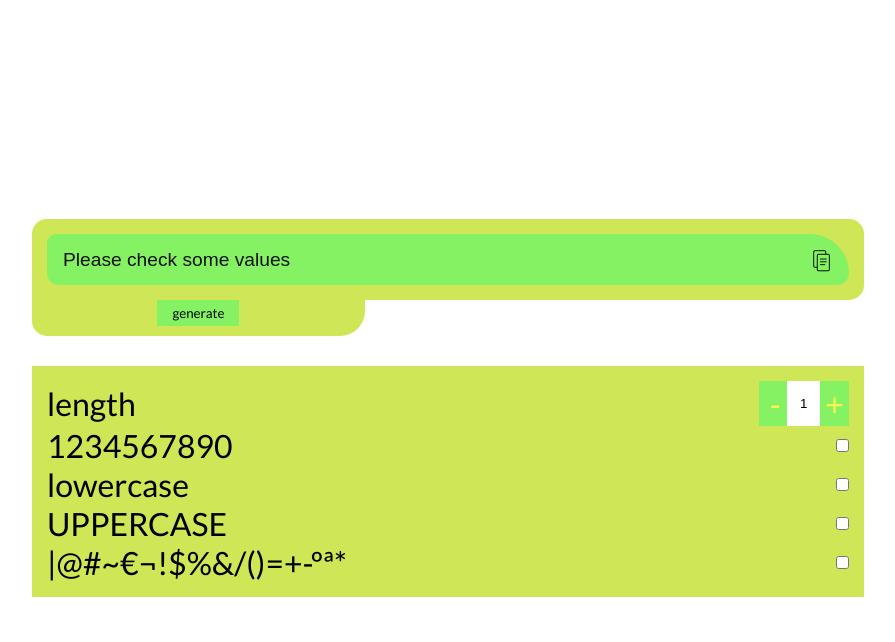
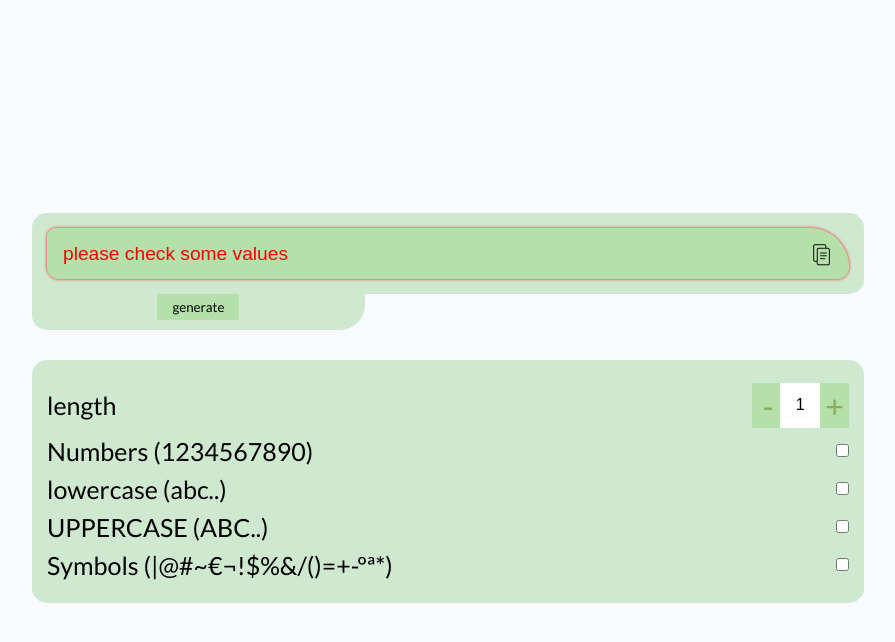
Before and after one commit to alexbgh1/proyectos-varios-js, a plain HTML site: page password-generator/index.html in a window 1280 px wide. Both pictures are taken after a click on the button "generate". Shown: the whole page, without its empty margins (192-1087 px from the left). Drawn offline with Linux system fonts and the light colour scheme.

Commit message:
readme gen-pas

```diff
--- a/password-generator/css/styles.css
+++ b/password-generator/css/styles.css
@@ -1,9 +1,9 @@
 /* GLOBAL COLOR*/
 :root{
-    --main: #CFE656;
+    --main: #bee1bdb5;
     --sub: #A4FC51;
-    --sub2: #FCF351;
-    --inp: #85F263;
+    --sub2: #7f953db8;
+    --inp: #a9dd99ad;
 }
 
 ::selection{
@@ -21,6 +21,7 @@ html{
 }
 
 body{
+    background-color: #f0f8ff70;
     display: flex;
     justify-content: center;
     align-items: center;
@@ -86,7 +87,7 @@ input{
 }
 #gen-pass{
     width: 95%;
-    color: #000000f0;
+    color: #015c10f0;
     height: 40px;
     background-color: transparent;
     position: relative;
@@ -185,7 +186,8 @@ input{
 .box-variables{
     display: flex;
     justify-content: space-between;
-    align-items: center
+    align-items: center;
+    margin: 8px 0;
 }
 
 /* Input variables, length, numbers ,letters*/
@@ -193,12 +195,14 @@ input{
     background-color: var(--main);
     padding: 15px 15px;
     margin-top: 15px;
+    border-radius: 15px;
 }
 
 .box-length{
     display: flex;
 }
 
+/* INPUT length */
 input[type='number']::-webkit-inner-spin-button,
 input[type='number']::-webkit-outer-spin-button {
     -webkit-appearance: none;
@@ -209,7 +213,9 @@ input[type='number']::-webkit-outer-spin-button {
     -moz-appearance: textfield;
     text-align: center;
     margin: 0;
+    font-size: 16px;
 }
+/* - length +  */
 .btn-1{
     color: var(--sub2);
     background-color: var(--inp);
@@ -219,6 +225,7 @@ input[type='number']::-webkit-outer-spin-button {
 }
 #decrement{
     padding: 5px 7px 2px 11px;
+    transition: background-color 0.3s;
 }
 #decrement:hover, #decrement:active,
 #increment:hover, #increment:active{
@@ -229,11 +236,20 @@ input[type='number']::-webkit-outer-spin-button {
 }
 #increment{
     padding: 6px 5px 2px 5px;
+    transition: background-color 0.3s;
 }
 .dli{
     border: none;
     justify-content: center;
     text-align: center;
+}
+
+/* checkbox */
+.box-variables label{
+    font-size: 25px;
+}
+.box-variables p{
+    font-size: 25px;
 }
 /* Responsive Mobile */
 @media (max-width: 500px){
@@ -245,6 +261,18 @@ input[type='number']::-webkit-outer-spin-button {
         width: 85%;
     }
 }
+
+
+.error{
+    animation: shake 0.3s ease-in-out 0s 2;
+}
+@keyframes shake {
+    0% { margin-left: 0rem; }
+    25% { margin-left: 0.1rem; }
+    75% { margin-left: -0.1rem; }
+    100% { margin-left: 0rem; }
+  }
+
 /* Responsive Tablet */
 
 @media (min-width: 500px) and (max-width: 1000px){
--- a/password-generator/index.html
+++ b/password-generator/index.html
@@ -14,7 +14,7 @@
         <div class="box-container">
                 <div class="show-output">
                     <div class="input-group">
-                        <input id="gen-pass" value="passwordpassword" type="text" readonly/>
+                        <input id="gen-pass" value="password..." type="text" readonly/>
                         <span class="input-group-btn tooltip">
                             <button class="btn" type="button" onclick="copyPass()" onmouseout="outMsgCopyclip()">
                                 <span id="copyclip" class="tooltiptext">Copy to clipboard</span>
@@ -37,19 +37,19 @@
                     </div>
                     <div class="box-variables" style="flex-direction: row-reverse;">
                         <input id="cb-num" class="cb" name="numbers" value="numbers" type="checkbox"/>
-                        <label for="#numbers">1234567890</label>
+                        <label for="#numbers">Numbers (1234567890)</label>
                     </div>
                     <div class="box-variables" style="flex-direction: row-reverse;">
                         <input id="cb-ll" class="cb" name="lowletters" value="lowletter" type="checkbox"/>
-                        <label for="#lowletter">lowercase</label>
+                        <label for="#lowletter">lowercase (abc..)</label>
                     </div>
                     <div class="box-variables" style="flex-direction: row-reverse;">
                         <input id="cb-ul" class="cb" name="upletter" value="upletter"  type="checkbox"/>
-                        <label for="#upletter">UPPERCASE</label>
+                        <label for="#upletter">UPPERCASE (ABC..)</label>
                     </div>
                     <div class="box-variables" style="flex-direction: row-reverse;">
                         <input id="cb-s" class="cb" name="symbols" value="symbols" type="checkbox"/>
-                        <label for="#symbols">|@#~€¬!$%&/()=+-ºª*</label>
+                        <label for="#symbols">Symbols (|@#~€¬!$%&/()=+-ºª*)</label>
                     </div>
                 </div>
             </div>
--- a/password-generator/js/generator_pass.js
+++ b/password-generator/js/generator_pass.js
@@ -5,6 +5,7 @@ const upperLetters = "ABCDEFGHIJLKMNÑOPRQSTUVWXYZ"
 const symbols = "|@#~€¬!$%&/()=+-ºª*"
 
 /* GET ID */
+const inputW = document.getElementsByClassName('input-group');
 const inputPass = document.getElementById("gen-pass");
 const tooltip = document.getElementById("copyclip");
 const length_num = document.getElementById('length-num');
@@ -12,6 +13,9 @@ const num = document.getElementById('cb-num');
 const ll = document.getElementById('cb-ll');
 const ul = document.getElementById('cb-ul');
 const s = document.getElementById('cb-s');
+
+var addError = function() { inputW[0].classList.add('error'); };
+var removeError = function() { inputW[0].classList.remove('error'); };
 
 var checkboxes = document.querySelectorAll('.cb')
 /* Copy Clip feature */
@@ -50,11 +54,23 @@ function getInfo(){
     if (checkboxes[3].checked){posibleChar+=symbols}
     var ans = ""
     if (posibleChar === ""){
-        ans="Please check some values";
+        /* NOT CHECKED VALUES */
+        ans="please check some values";
+        inputPass.style.color = "red";
+        // inputW.style.boxshadow="box-shadow: 0 0 0.5em rgb(242, 106, 106)";
+        inputW[0].style.boxShadow = "0 0 0.1em red";
+        addError();
+        setTimeout(function() {
+            removeError();
+        }, 300);
     }else{
         for(let l = 0; l<length_num.value; l++){
             ans += posibleChar[(Math.floor(Math.random() * posibleChar.length))];
         };
+        inputW[0].style.boxShadow = null;
+        inputW[0].style.border = null;
+        inputPass.style.color = null;
     }
     inputPass.value = ans;
+
 }
```
Also changed, not shown: password-generator/README.md (added).
